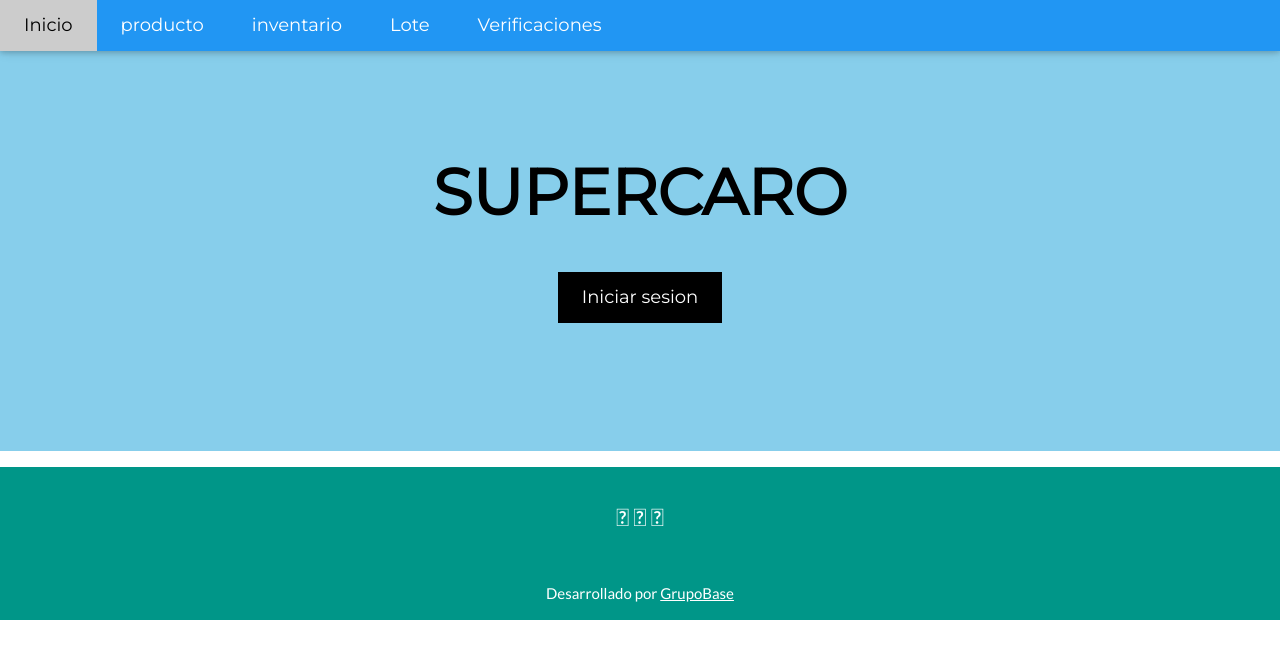
After one commit to leocaraballo/tpfinal-basededatos, a PHP site: page /supercaro/vistas/index.php in a window 1280 px wide. The commit adds this page. Shown: the top 659 px of the page. Run offline with PHP 8.4, Linux system fonts and the light colour scheme.

Commit message:
pagina de index

```diff
--- a/vistas/hola.txt
+++ /dev/null
@@ -1 +0,0 @@
-hola
--- /dev/null
+++ b/vistas/index.php
@@ -0,0 +1,166 @@
+<!DOCTYPE html>
+<html lang="en">
+<title>SuperCaro</title>
+
+<meta charset="UTF-8">
+<meta name="viewport" content="width=device-width, initial-scale=1">
+<link rel="stylesheet" href="https://www.w3schools.com/w3css/4/w3.css">
+<link rel="stylesheet" href="https://fonts.googleapis.com/css?family=Lato">
+<link rel="stylesheet" href="https://fonts.googleapis.com/css?family=Montserrat">
+<link rel="stylesheet" href="https://cdnjs.cloudflare.com/ajax/libs/font-awesome/4.7.0/css/font-awesome.min.css">
+<style>
+		#Cursiva {font-style: italic}
+body,h1,h2,h3,h4,h5,h6 {font-family: "Lato", sans-serif}
+.w3-bar,h1,button {font-family: "Montserrat", sans-serif}
+.fa-anchor,.fa-coffee {font-size:200px}
+</style>
+<body>
+
+
+<!-- Navbar -->
+<div class="w3-top">
+	<div class="w3-bar w3-blue w3-card w3-left-align w3-large">
+		<a class="w3-bar-item w3-button w3-hide-medium w3-hide-large w3-right w3-padding-large w3-hover-white w3-large w3-red" href="javascript:void(0);" onclick="myFunction()" title="Toggle Navigation Menu"><i class="fa fa-bars"></i></a>
+		<a class="w3-bar-item w3-button w3-padding-large w3-white">Inicio</a>
+		<a href="supercaro/producto" class="w3-bar-item w3-button w3-hide-small w3-padding-large w3-hover-white">producto</a>
+		<a href="supercaro/Conozcanos/" class="w3-bar-item w3-button w3-hide-small w3-padding-large w3-hover-white">inventario</a>
+		<a href="supercaro/App" class="w3-bar-item w3-button w3-hide-small w3-padding-large w3-hover-white">Lote</a>
+		<a onclick="document.getElementById('id02').style.display='block'" href="#" class="w3-bar-item w3-button w3-hide-small w3-padding-large w3-hover-white">Verificaciones</a>
+	</div>
+
+	<!-- Navbar on small screens -->
+	<div id="navDemo" class="w3-bar-block w3-white w3-hide w3-hide-large w3-hide-medium w3-large">
+		<a class="w3-bar-item w3-button w3-padding-large w3-white">Inicio</a>
+		<a href="#" class="w3-bar-item w3-button w3-padding-large">Producto</a>
+		<a href="/supercaro/Conozcanos" class="w3-bar-item w3-button w3-padding-large">Conozcanos</a>
+		<a onclick="document.getElementById('id02').style.display='block'" href="#" class="w3-bar-item w3-button w3-padding-large">Contactenos</a>
+	</div>
+</div>
+
+<!-- Header -->
+<header class="w3-container w3-light-blue w3-center" style="padding:128px 16px">
+
+		<h1  class="w3-margin w3-jumbo"><strong>SUPERCARO</strong></h1>
+	<!-- <p class="w3-xlarge">Template by w3.css</p> -->
+	<button onclick="document.getElementById('id01').style.display='block'" class="w3-button w3-black w3-padding-large w3-large w3-margin-top">Iniciar sesion</button>
+</header>
+
+<!--<div class="w3-container w3-gray w3-center w3-opacity w3-padding-64">
+		<h1 class="w3-margin w3-xxlarge w3-serif" id="Cursiva"> &#8810; El progreso de la medicina nos depara el fin de aquella época liberal en la que el hombre aún podía morirse de lo que quería &#8811;</h1>
+		<h5>Stanisław Jerzy Lec</h5>
+</div>
+
+<!-- Footer -->
+<footer class="w3-container w3-teal w3-center w3-margin-top">
+	<div class="w3-xlarge w3-padding-32">
+		<a href="https://www.facebook.com" style="text-decoration:none;" class="fab fa-facebook w3-hover-opacity" href="https://facebook.com" target="_blank"></a>
+		<a href="https://www.instagram.com" style="text-decoration:none;" class="fab fa-instagram w3-hover-opacity"></a>
+		<a href="https://www.twitter.com" style="text-decoration:none;" class="fab fa-twitter w3-hover-opacity"></a>
+ 	</div>
+ <p>Desarrollado por <a href="https://www.google.com" target="_blank">GrupoBase</a></p>
+</footer>
+
+
+
+<div class="w3-container">
+
+		<div id="id01" class="w3-modal">
+				<div class="w3-modal-content w3-card-4 w3-animate-zoom" style="max-width:600px">
+
+				<div class="w3-center"><br>
+						<span onclick="document.getElementById('id01').style.display='none'" class="w3-button w3-xlarge w3-transparent w3-display-topright" title="Close Modal">×</span>
+						<img src="Logo.png" alt="Avatar" style="width:25%" class="w3-circle w3-margin-top">
+				</div>
+
+				<form class="w3-container" action="/supercaro">
+						<div class="w3-section">
+								<label><b>Usuario</b></label>
+								<input class="w3-input w3-border w3-margin-bottom" type="text" placeholder="Ingrese su usuario" name="Usuario" required>
+								<label><b>Contraseña</b></label>
+								<input class="w3-input w3-border" type="password" placeholder="Ingrese su contraseña" name="Pass" required>
+								<button class="w3-button w3-block w3-green w3-section w3-padding" type="submit">Iniciar sesion</button>
+						</div>
+				</form>
+
+				<div class="w3-container w3-border-top w3-padding-16 w3-light-grey">
+						<button onclick="document.getElementById('id01').style.display='none'" type="button" class="w3-button w3-red">Cancelar</button>
+						<span class="w3-right w3-padding w3-hide-small"> <a href="#">¿Olvido su contraseña?</a></span>
+				</div>
+
+				</div>
+		</div>
+</div>
+
+
+<div id="id02" class="w3-modal">
+				<div class="w3-container w3-card-4 w3-light-grey w3-text-blue w3-modal-content w3-card-4 w3-animate-zoom" style="max-width:600px">
+						<span onclick="document.getElementById('id02').style.display='none'" class="w3-button w3-xlarge w3-transparent w3-display-topright" title="Close Modal">×</span>
+
+						<h2 class="w3-center">Verificacion</h2>
+
+						<div class="w3-row w3-section">
+							<div class="w3-col" style="width:50px"><i class="w3-xxlarge fa fa-user"></i></div>
+								<div class="w3-rest">
+									<input class="w3-input w3-border" name="first" type="text" placeholder="Nombre">
+								</div>
+						</div>
+
+						<div class="w3-row w3-section">
+							<div class="w3-col" style="width:50px"><i class="w3-xxlarge fa fa-user"></i></div>
+								<div class="w3-rest">
+									<input class="w3-input w3-border" name="last" type="text" placeholder="Apellido">
+								</div>
+						</div>
+
+						<div class="w3-row w3-section">
+							<div class="w3-col" style="width:50px"><i class="w3-xxlarge fa fa-envelope-o"></i></div>
+								<div class="w3-rest">
+									<input class="w3-input w3-border" name="email" type="text" placeholder="Correo">
+								</div>
+						</div>
+
+						<div class="w3-row w3-section">
+							<div class="w3-col" style="width:50px"><i class="w3-xxlarge fa fa-phone"></i></div>
+								<div class="w3-rest">
+									<input class="w3-input w3-border" name="phone" type="text" placeholder="Telefono (Opcional)">
+								</div>
+						</div>
+
+						<div class="w3-row w3-section">
+							<div class="w3-col" style="width:50px"><i class="w3-xxlarge fa fa-pencil"></i></div>
+								<div class="w3-rest">
+									<input class="w3-input w3-border" name="message" type="text" placeholder="Mensaje">
+								</div>
+						</div>
+
+						<p class="w3-center">
+						<button class="w3-button w3-section w3-blue w3-ripple"> verificar </button>
+						</p>
+</div>
+
+
+
+
+
+
+
+
+
+<script>
+// Used to toggle the menu on small screens when clicking on the menu button
+function myFunction() {
+		var x = document.getElementById("navDemo");
+		if (x.className.indexOf("w3-show") == -1) {
+				x.className += " w3-show";
+		} else {
+				x.className = x.className.replace(" w3-show", "");
+		}
+}
+
+   if(typeof window.history.pushState == 'function') {
+        window.history.pushState({}, "Hide", "http://localhost/supercaro");
+    }
+</script>
+
+</body>
+</html>
```
Also changed, not shown: index.php (+83 -6 lines), img/almacen.jpg (added).
